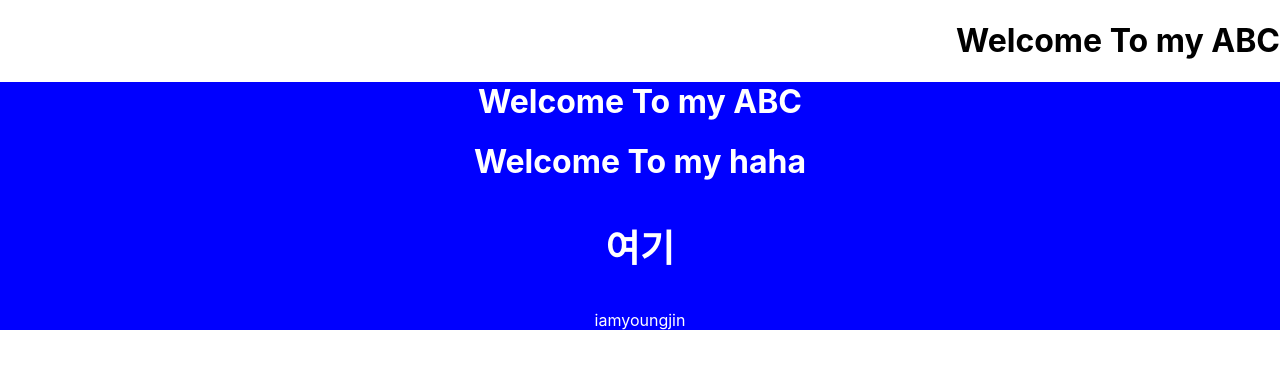
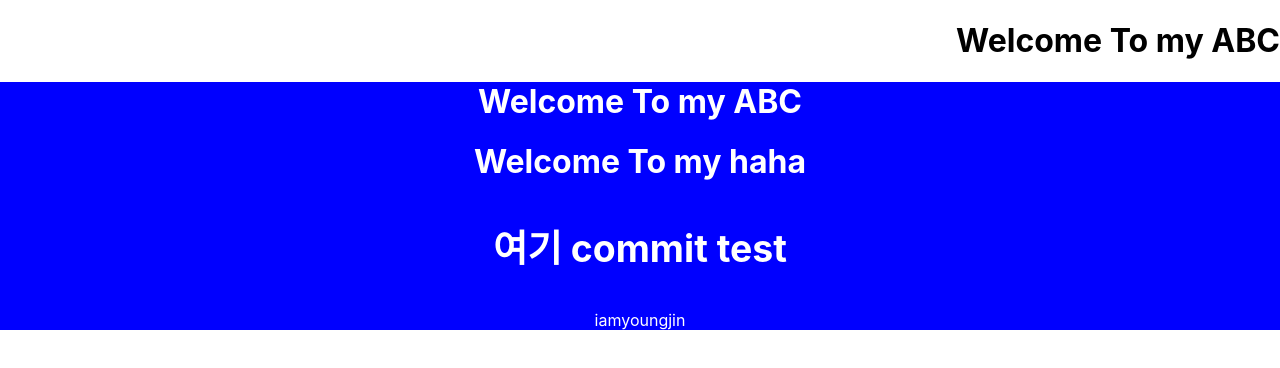
Before and after one commit to iamyoungjin/portfolio, a React (Create React App) app: page / in a window 1280 px wide. Shown: the top 368 px of the page. Built offline with nearby package versions, Linux system fonts and the light colour scheme.

Commit message:
branch test

```diff
--- a/src/App.js
+++ b/src/App.js
@@ -45,7 +45,7 @@ class App extends Component{
         style = {{textAlign:'center',backgroundColor:"blue"}}>
         <MyComponent text={"ABC"} />
         <MyComponent text={"haha"}>
-          <h3>여기</h3>
+          <h3>여기 commit test</h3>
         </MyComponent>
         iamyoungjin
       </div>
```
